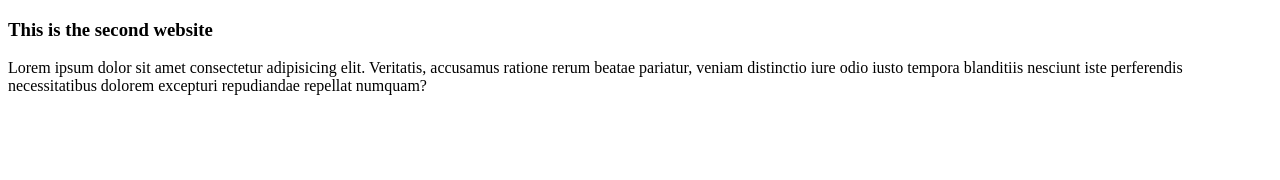
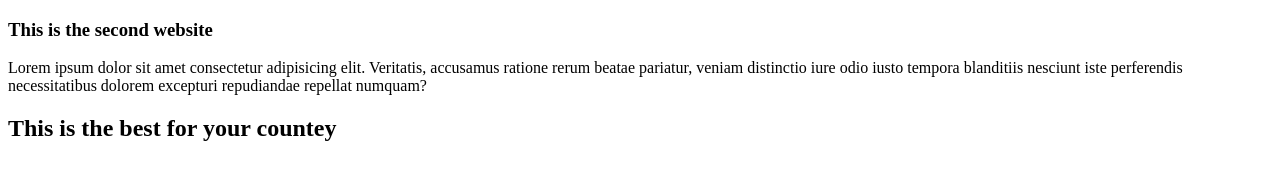
Before and after one commit to shahinalam21/second_website, a plain HTML site: page index.html in a window 1280 px wide. Drawn offline with Linux system fonts and the light colour scheme.

Commit message:
Update index.html

```diff
--- a/index.html
+++ b/index.html
@@ -9,5 +9,6 @@
 <body>
     <h3>This is the second website</h3>
     <p>Lorem ipsum dolor sit amet consectetur adipisicing elit. Veritatis, accusamus ratione rerum beatae pariatur, veniam distinctio iure odio iusto tempora blanditiis nesciunt iste perferendis necessitatibus dolorem excepturi repudiandae repellat numquam?</p>
-</body>
+    <h2>This is the best for your countey</h2>
+        </body>
 </html>
```
